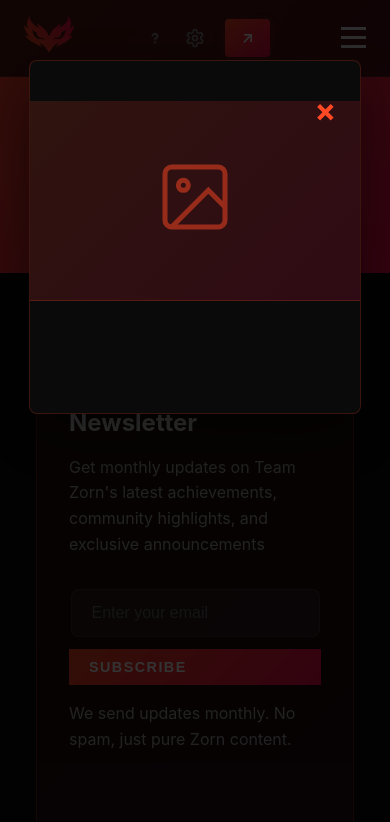
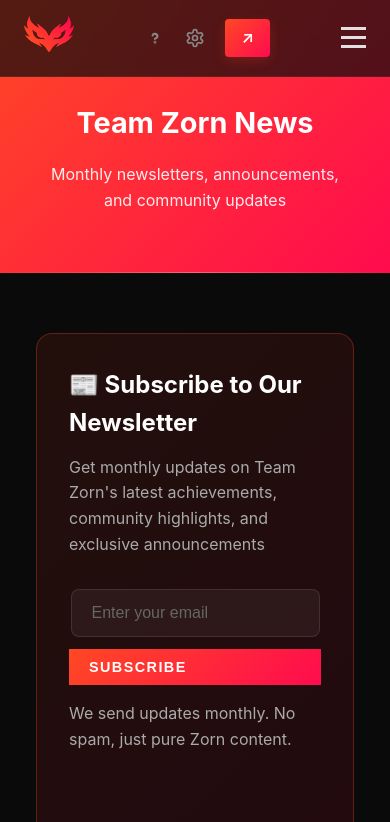
Before and after one commit to wlvesgaming25-pixel/ZornBackendHost, a website: page news.html in a window 390 px wide. Shown: the top 822 px of the page. Drawn offline with Linux system fonts and the light colour scheme; no server answers.

Commit message:
Fix modal display - remove duplicate display property and use show class properly

```diff
--- a/assets/css/news.css
+++ b/assets/css/news.css
@@ -416,17 +416,15 @@
     width: 100%;
     height: 100%;
     background-color: rgba(0, 0, 0, 0.8);
-    animation: fadeIn 0.3s ease-out;
-    overflow-y: auto;
-    display: flex;
-    align-items: flex-start;
-    justify-content: center;
     padding: 40px 20px;
     box-sizing: border-box;
+    overflow-y: auto;
 }
 
 .modal.show {
-    display: flex;
+    display: flex !important;
+    align-items: flex-start;
+    justify-content: center;
 }
 
 @keyframes fadeIn {
@@ -446,7 +444,7 @@
     border-radius: 8px;
     box-shadow: 0 20px 60px rgba(0, 0, 0, 0.5);
     animation: slideDown 0.3s ease-out;
-    overflow: hidden;
+    overflow: visible;
     position: relative;
     margin-top: 40px;
 }
```
